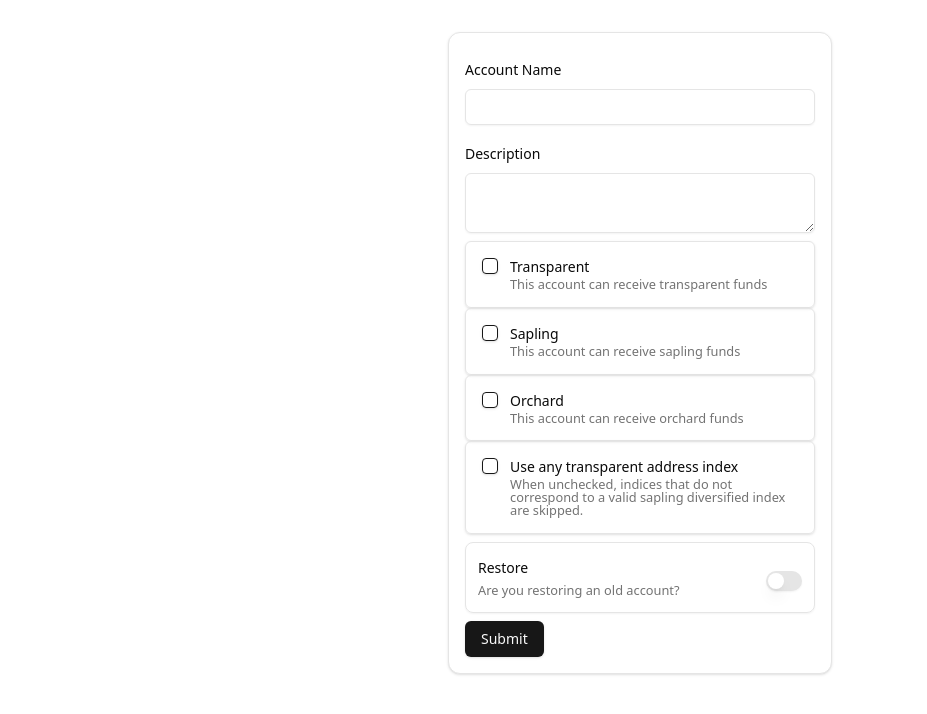
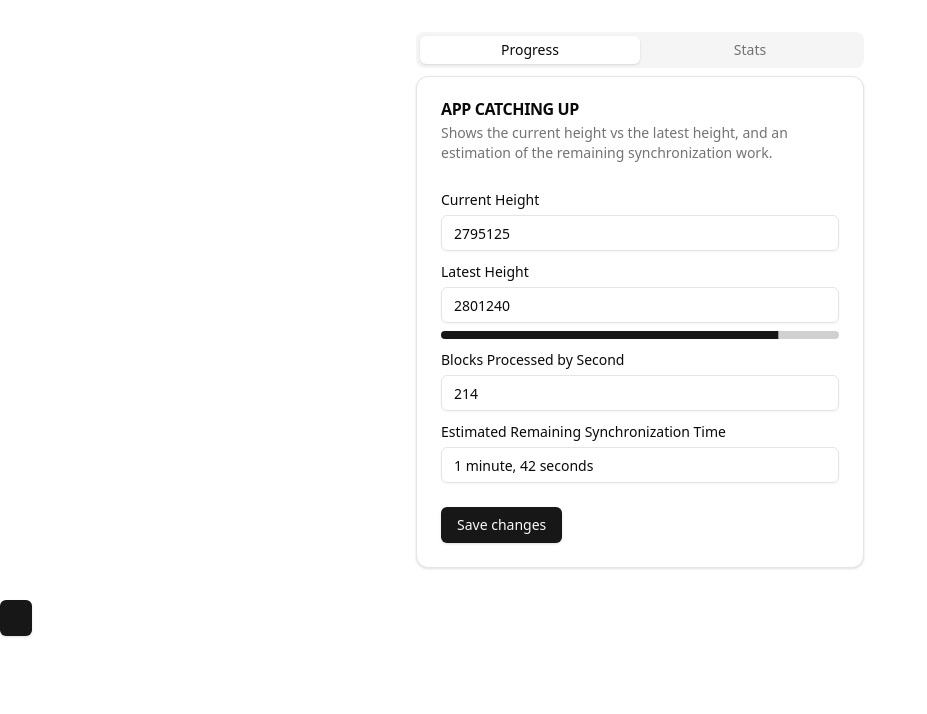
Before and after one commit to hhanh00/zkool-app, a React (Vite) app: page / in a window 1280 px wide. Shown: the top 714 px of the page, without its empty margins (0-927 px from the left). Built offline with nearby package versions, Linux system fonts and the light colour scheme.

Commit message:
feat: sync status component (#8)

```diff
--- a/package.json
+++ b/package.json
@@ -16,11 +16,16 @@
     "@hookform/resolvers": "^3.10.0",
     "@radix-ui/react-checkbox": "^1.1.3",
     "@radix-ui/react-label": "^2.1.1",
+    "@radix-ui/react-progress": "^1.1.1",
     "@radix-ui/react-slot": "^1.1.1",
     "@radix-ui/react-switch": "^1.1.2",
+    "@radix-ui/react-tabs": "^1.1.2",
     "class-variance-authority": "^0.7.1",
     "clsx": "^2.1.1",
+    "humanize-duration": "^3.32.1",
     "lucide-react": "^0.474.0",
+    "mobx": "^6.13.5",
+    "mobx-react-lite": "^4.1.0",
     "react": "^18.3.1",
     "react-dom": "^18.3.1",
     "react-hook-form": "^7.54.2",
@@ -31,6 +36,7 @@
   },
   "devDependencies": {
     "@eslint/js": "^9.17.0",
+    "@types/humanize-duration": "^3.27.4",
     "@types/node": "^22.10.10",
     "@types/react": "^18.3.18",
     "@types/react-dom": "^18.3.5",
--- /dev/null
+++ b/src/components/ui/progress.tsx
@@ -0,0 +1,26 @@
+import * as React from "react"
+import * as ProgressPrimitive from "@radix-ui/react-progress"
+
+import { cn } from "@/lib/utils"
+
+const Progress = React.forwardRef<
+  React.ElementRef<typeof ProgressPrimitive.Root>,
+  React.ComponentPropsWithoutRef<typeof ProgressPrimitive.Root>
+>(({ className, value, ...props }, ref) => (
+  <ProgressPrimitive.Root
+    ref={ref}
+    className={cn(
+      "relative h-2 w-full overflow-hidden rounded-full bg-primary/20",
+      className
+    )}
+    {...props}
+  >
+    <ProgressPrimitive.Indicator
+      className="h-full w-full flex-1 bg-primary transition-all"
+      style={{ transform: `translateX(-${100 - (value || 0)}%)` }}
+    />
+  </ProgressPrimitive.Root>
+))
+Progress.displayName = ProgressPrimitive.Root.displayName
+
+export { Progress }
--- /dev/null
+++ b/src/components/ui/tabs.tsx
@@ -0,0 +1,53 @@
+import * as React from "react"
+import * as TabsPrimitive from "@radix-ui/react-tabs"
+
+import { cn } from "@/lib/utils"
+
+const Tabs = TabsPrimitive.Root
+
+const TabsList = React.forwardRef<
+  React.ElementRef<typeof TabsPrimitive.List>,
+  React.ComponentPropsWithoutRef<typeof TabsPrimitive.List>
+>(({ className, ...props }, ref) => (
+  <TabsPrimitive.List
+    ref={ref}
+    className={cn(
+      "inline-flex h-9 items-center justify-center rounded-lg bg-muted p-1 text-muted-foreground",
+      className
+    )}
+    {...props}
+  />
+))
+TabsList.displayName = TabsPrimitive.List.displayName
+
+const TabsTrigger = React.forwardRef<
+  React.ElementRef<typeof TabsPrimitive.Trigger>,
+  React.ComponentPropsWithoutRef<typeof TabsPrimitive.Trigger>
+>(({ className, ...props }, ref) => (
+  <TabsPrimitive.Trigger
+    ref={ref}
+    className={cn(
+      "inline-flex items-center justify-center whitespace-nowrap rounded-md px-3 py-1 text-sm font-medium ring-offset-background transition-all focus-visible:outline-none focus-visible:ring-2 focus-visible:ring-ring focus-visible:ring-offset-2 disabled:pointer-events-none disabled:opacity-50 data-[state=active]:bg-background data-[state=active]:text-foreground data-[state=active]:shadow",
+      className
+    )}
+    {...props}
+  />
+))
+TabsTrigger.displayName = TabsPrimitive.Trigger.displayName
+
+const TabsContent = React.forwardRef<
+  React.ElementRef<typeof TabsPrimitive.Content>,
+  React.ComponentPropsWithoutRef<typeof TabsPrimitive.Content>
+>(({ className, ...props }, ref) => (
+  <TabsPrimitive.Content
+    ref={ref}
+    className={cn(
+      "mt-2 ring-offset-background focus-visible:outline-none focus-visible:ring-2 focus-visible:ring-ring focus-visible:ring-offset-2",
+      className
+    )}
+    {...props}
+  />
+))
+TabsContent.displayName = TabsPrimitive.Content.displayName
+
+export { Tabs, TabsList, TabsTrigger, TabsContent }
--- a/src/main.tsx
+++ b/src/main.tsx
@@ -2,7 +2,7 @@ import { StrictMode } from "react";
 import { createRoot } from "react-dom/client";
 import { Route, BrowserRouter, Routes } from "react-router-dom";
 import { Open } from "@/routes/Open.tsx";
-import { NewAccount } from "@/routes/NewAccount.tsx";
+import { Balance } from "@/routes/Balance.tsx";
 import App from "./App.tsx";
 import "./index.css";
 
@@ -11,7 +11,7 @@ createRoot(document.getElementById("root")!).render(
     <BrowserRouter>
       <App />
       <Routes>
-        <Route path="/" element={<NewAccount />} />
+        <Route path="/" element={<Balance />} />
         <Route path="/open" element={<Open />} />
       </Routes>
     </BrowserRouter>
--- a/src/mock_data.ts
+++ b/src/mock_data.ts
@@ -1,4 +1,4 @@
-import { Account } from "./types";
+import { Account, SyncState } from "./types";
 
 export const mock_accounts: Account[] = [
   {
@@ -31,4 +31,16 @@ export const mock_accounts: Account[] = [
     birth: 2100000,
     height: 2200000,
   },
-]
+];
+
+export const mock_sync_state: SyncState = {
+  height: 2795125,
+  start: 2761142,
+  latest: 2801240,
+  is_rescan: false,
+  remaining_eta: 102,
+  start_time: 1737931988,
+  speed: 214,
+  downloaded: 48512,
+  decrypted: 2194204,
+};
--- /dev/null
+++ b/src/models/sync.ts
@@ -0,0 +1,13 @@
+import { mock_sync_state } from "@/mock_data";
+import { SyncState } from "@/types";
+import { makeAutoObservable } from "mobx";
+
+class SyncStore {
+  sync: SyncState = mock_sync_state;
+
+  constructor() {
+    makeAutoObservable(this);
+  }
+}
+
+export const syncState = new SyncStore();
--- /dev/null
+++ b/src/routes/Balance.tsx
@@ -0,0 +1,15 @@
+import { Button } from "@/components/ui/button"
+import { SyncStatus } from "./balance/SyncStatus"
+import { runInAction } from "mobx"
+import { syncState } from "@/models/sync"
+
+export const Balance: React.FC<{}> = () => {
+  return <div>
+    <SyncStatus />
+    <Button onClick={() =>
+      runInAction(() => {
+        syncState.sync.latest += 1;
+      })
+    }></Button>
+  </div>
+}
--- /dev/null
+++ b/src/routes/balance/SyncStatus.tsx
@@ -0,0 +1,108 @@
+import { Button } from "@/components/ui/button";
+import {
+  Card,
+  CardContent,
+  CardDescription,
+  CardFooter,
+  CardHeader,
+  CardTitle,
+} from "@/components/ui/card";
+import { Input } from "@/components/ui/input";
+import { Label } from "@/components/ui/label";
+import { Tabs, TabsContent, TabsList, TabsTrigger } from "@/components/ui/tabs";
+
+import { observer } from "mobx-react-lite";
+import { syncState } from "@/models/sync";
+import { Progress } from "@/components/ui/progress";
+import humanizeDuration from "humanize-duration";
+
+export const SyncStatus = observer(() => {
+  const {
+    sync: {
+      height,
+      start,
+      latest,
+      is_rescan,
+      remaining_eta,
+      speed,
+      downloaded,
+      decrypted,
+    },
+  } = syncState;
+
+  const progress = (100 * (height - start)) / (latest - start);
+  const remaining = humanizeDuration(remaining_eta * 1000);
+  const status =
+    height == latest
+      ? "SYNCHRONIZED"
+      : is_rescan
+      ? "RESCANNING"
+      : "CATCHING UP";
+
+  return (
+    <Tabs defaultValue="progress" className="max-w-md m-auto py-8">
+      <TabsList className="grid w-full grid-cols-2">
+        <TabsTrigger value="progress">Progress</TabsTrigger>
+        <TabsTrigger value="stats">Stats</TabsTrigger>
+      </TabsList>
+      <TabsContent value="progress">
+        <Card>
+          <CardHeader>
+            <CardTitle>{`APP ${status}`}</CardTitle>
+            <CardDescription>
+              Shows the current height vs the latest height, and an estimation
+              of the remaining synchronization work.
+            </CardDescription>
+          </CardHeader>
+          <CardContent className="space-y-2">
+            <div className="space-y-1">
+              <Label htmlFor="name">Current Height</Label>
+              <Input readOnly value={height} />
+            </div>
+            <div className="space-y-1">
+              <Label htmlFor="name">Latest Height</Label>
+              <Input readOnly value={latest} />
+            </div>
+            <Progress value={progress} />
+            <div className="space-y-1">
+              <Label htmlFor="name">Blocks Processed by Second</Label>
+              <Input readOnly value={speed} />
+            </div>
+            <div className="space-y-1">
+              <Label htmlFor="name">
+                Estimated Remaining Synchronization Time
+              </Label>
+              <Input readOnly value={remaining} />
+            </div>
+          </CardContent>
+          <CardFooter>
+            <Button>Save changes</Button>
+          </CardFooter>
+        </Card>
+      </TabsContent>
+      <TabsContent value="stats">
+        <Card>
+          <CardHeader>
+            <CardTitle>Statistics</CardTitle>
+            <CardDescription>
+              Shows network and protocol statistics
+            </CardDescription>
+          </CardHeader>
+          <CardContent className="space-y-2">
+            <div className="space-y-1">
+              <Label htmlFor="current">Bytes downloaded</Label>
+              <Input readOnly value={downloaded} />
+            </div>
+            <div className="space-y-1">
+              <Label htmlFor="new">Number of notes decrypted</Label>
+              <Input readOnly value={decrypted} />
+            </div>
+          </CardContent>
+          <CardFooter>
+            <Button>Cancel Sync</Button>
+          </CardFooter>
+        </Card>
+      </TabsContent>
+    </Tabs>
+  );
+});
```
Also changed, not shown: src/types.d.ts (+12 -0 lines), 1 other file (tests, documents, lock files or other folders).
